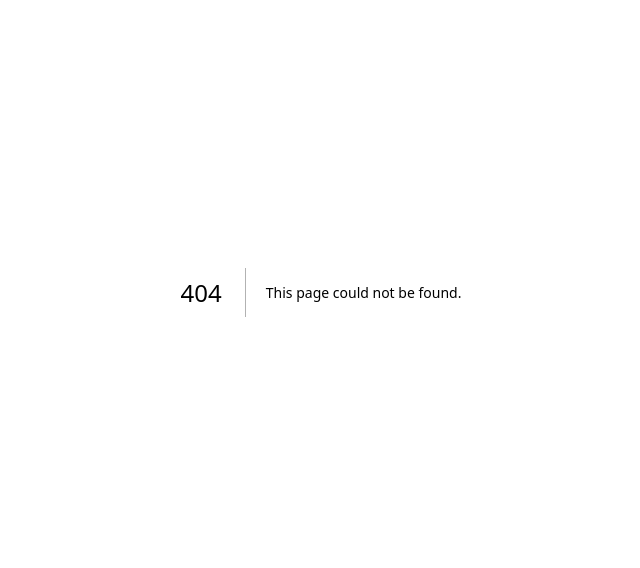
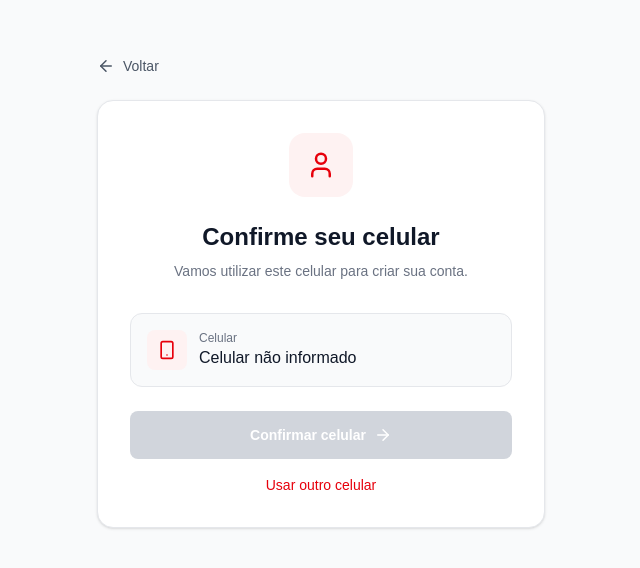
Before and after one commit to felipefpinto/icomida, a Next.js app: page /cadastro/usuario/confirmar-telefone in a window 1280 px wide. Before the commit this address had no page. Shown: the part 108-676 px from the top of the page, without its empty margins (319-959 px from the left). Built offline with nearby package versions, Linux system fonts and the light colour scheme.

Commit message:
(feat): inicio rota cadastro via celular

```diff
--- a/src/app/cadastro/page.jsx
+++ b/src/app/cadastro/page.jsx
@@ -14,17 +14,50 @@ export default function Cadastro() {
   const searchParams = useSearchParams();
 
   const email = searchParams.get("email");
+  const celular = searchParams.get("celular");
 
   function cadastrarUsuario() {
+    // Cadastro iniciado por e-mail
+    if (email) {
       router.push(
-      `/cadastro/usuario/confirmar-email?email=${encodeURIComponent(email || "")}`
+        `/cadastro/usuario/confirmar-email?email=${encodeURIComponent(
+          email
+        )}`
       );
+      return;
+    }
+
+    // Cadastro iniciado por telefone
+    if (celular) {
+      router.push(
+        `/cadastro/usuario/confirmar-telefone?celular=${encodeURIComponent(
+          celular
+        )}`
+      );
+      return;
+    }
   }
 
   function cadastrarRestaurante() {
+    // Cadastro de restaurante por e-mail
+    if (email) {
       router.push(
-      `/cadastro/restaurante/confirmar-email?email=${encodeURIComponent(email || "")}`
+        `/cadastro/restaurante/confirmar-email?email=${encodeURIComponent(
+          email
+        )}`
       );
+      return;
+    }
+
+    // Cadastro de restaurante por celular
+    if (celular) {
+      router.push(
+        `/cadastro/restaurante/confirmar-telefone?celular=${encodeURIComponent(
+          celular
+        )}`
+      );
+      return;
+    }
   }
 
   return (
@@ -84,7 +117,8 @@ export default function Cadastro() {
               hover:bg-red-50
             "
           >
-            <div className="
+            <div
+              className="
                 flex
                 h-12
                 w-12
@@ -93,7 +127,8 @@ export default function Cadastro() {
                 rounded-xl
                 bg-red-50
                 text-red-600
-            ">
+              "
+            >
               <User size={24} />
             </div>
 
@@ -132,7 +167,8 @@ export default function Cadastro() {
               hover:bg-red-50
             "
           >
-            <div className="
+            <div
+              className="
                 flex
                 h-12
                 w-12
@@ -141,7 +177,8 @@ export default function Cadastro() {
                 rounded-xl
                 bg-red-50
                 text-red-600
-            ">
+              "
+            >
               <Store size={24} />
             </div>
 
@@ -161,9 +198,16 @@ export default function Cadastro() {
             />
           </button>
 
+          {/* INFORMAÇÃO DO CADASTRO */}
           {email && (
             <p className="mt-6 text-center text-xs text-gray-400">
               E-mail informado: {email}
+            </p>
+          )}
+
+          {celular && (
+            <p className="mt-6 text-center text-xs text-gray-400">
+              Celular informado: {celular}
             </p>
           )}
 
--- /dev/null
+++ b/src/app/cadastro/usuario/confirmar-telefone/page.jsx
@@ -0,0 +1,173 @@
+
+"use client";
+
+import Link from "next/link";
+import { useRouter, useSearchParams } from "next/navigation";
+
+import {
+  ArrowLeft,
+  Smartphone,
+  ArrowRight,
+  User,
+} from "lucide-react";
+
+export default function CadastroUsuario() {
+  const router = useRouter();
+  const searchParams = useSearchParams();
+
+  const celular = searchParams.get("celular");
+
+  function confirmarCelular() {
+    // Próxima etapa do cadastro
+    router.push(
+      `/cadastro/usuario/verificar-telefone?celular=${encodeURIComponent(
+        celular || ""
+      )}`
+    );
+  }
+
+  return (
+    <main className="flex min-h-screen items-center justify-center bg-gray-50 px-4 py-10">
+      <div className="w-full max-w-md">
+
+        {/* VOLTAR */}
+        <Link
+          href={`/cadastro?celular=${encodeURIComponent(celular || "")}`}
+          className="
+            mb-6
+            inline-flex
+            items-center
+            gap-2
+            text-sm
+            text-gray-600
+            transition
+            hover:text-red-600
+          "
+        >
+          <ArrowLeft size={18} />
+          Voltar
+        </Link>
+
+        {/* CARD */}
+        <div className="rounded-2xl border border-gray-200 bg-white p-8 shadow-sm">
+
+          {/* ÍCONE */}
+          <div className="mb-6 flex justify-center">
+            <div
+              className="
+                flex
+                h-16
+                w-16
+                items-center
+                justify-center
+                rounded-2xl
+                bg-red-50
+                text-red-600
+              "
+            >
+              <User size={30} />
+            </div>
+          </div>
+
+          {/* TÍTULO */}
+          <div className="text-center">
+            <h1 className="text-2xl font-bold text-gray-900">
+              Confirme seu celular
+            </h1>
+
+            <p className="mt-2 text-sm text-gray-500">
+              Vamos utilizar este celular para criar sua conta.
+            </p>
+          </div>
+
+          {/* CELULAR */}
+          <div
+            className="
+              mt-8
+              flex
+              items-center
+              gap-3
+              rounded-xl
+              border
+              border-gray-200
+              bg-gray-50
+              p-4
+            "
+          >
+            {/* ÍCONE DO CELULAR */}
+            <div
+              className="
+                flex
+                h-10
+                w-10
+                items-center
+                justify-center
+                rounded-lg
+                bg-red-50
+                text-red-600
+              "
+            >
+              <Smartphone size={20} />
+            </div>
+
+            {/* NÚMERO */}
+            <div className="min-w-0 flex-1">
+              <p className="text-xs text-gray-500">
+                Celular
+              </p>
+
+              <p className="truncate font-medium text-gray-900">
+                {celular || "Celular não informado"}
+              </p>
+            </div>
+          </div>
+
+          {/* CONFIRMAR */}
+          <button
+            type="button"
+            onClick={confirmarCelular}
+            disabled={!celular}
+            className="
+              mt-6
+              flex
+              h-12
+              w-full
+              items-center
+              justify-center
+              gap-2
+              rounded-lg
+              bg-red-600
+              text-sm
+              font-semibold
+              text-white
+              transition
+              hover:bg-red-700
+              disabled:cursor-not-allowed
+              disabled:bg-gray-300
+            "
+          >
+            Confirmar celular
+            <ArrowRight size={18} />
+          </button>
+
+          {/* ALTERAR */}
+          <Link
+            href="/login"
+            className="
+              mt-4
+              block
+              text-center
+              text-sm
+              font-medium
+              text-red-600
+              hover:text-red-700
+            "
+          >
+            Usar outro celular
+          </Link>
+
+        </div>
+      </div>
+    </main>
+  );
+}
--- a/src/app/cadastro/usuario/telefone/page.jsx
+++ b/src/app/cadastro/usuario/telefone/page.jsx
@@ -6,7 +6,7 @@ import Link from "next/link";
 import {
   ArrowLeft,
   ArrowRight,
-  Phone,
+  Smartphone,
   User,
 } from "lucide-react";
 
@@ -102,7 +102,7 @@ export default function TelefoneUsuario() {
                 text-red-600
               "
             >
-              <Phone size={30} />
+              <Smartphone size={30} />
             </div>
           </div>
 
@@ -110,24 +110,24 @@ export default function TelefoneUsuario() {
           <div className="text-center">
 
             <h1 className="text-2xl font-bold text-gray-900">
-              Informe seu telefone
+              Informe seu celular
             </h1>
 
             <p className="mt-2 text-sm leading-relaxed text-gray-500">
-              Precisamos do seu número de telefone para
+              Precisamos do seu número de celular para
               continuar o cadastro.
             </p>
 
           </div>
 
-          {/* TELEFONE */}
+          {/* CELULAR */}
           <div className="mt-8">
 
             <label
               htmlFor="telefone"
               className="mb-2 block text-sm font-medium text-gray-700"
             >
-              Telefone
+              Celular:
             </label>
 
             <div
@@ -146,7 +146,7 @@ export default function TelefoneUsuario() {
                 focus-within:ring-red-100
               "
             >
-              <Phone
+              <Smartphone
                 size={20}
                 className="text-gray-400"
               />
--- a/src/app/login/page.jsx
+++ b/src/app/login/page.jsx
@@ -12,40 +12,73 @@ import {
 } from "lucide-react";
 
 export default function Login() {
+  const router = useRouter();
 
   const [method, setMethod] = useState(null);
-  const router = useRouter();
-
   const [email, setEmail] = useState("");
   const [phone, setPhone] = useState("");
 
    async function handleContinue() {
-  if (method !== "email") {
-    return;
-  }
-
     try {
+      // =========================
+      // LOGIN POR E-MAIL
+      // =========================
+      if (method === "email") {
         const response = await fetch(
           `http://127.0.0.1:8000/usuario/buscaremail?email=${encodeURIComponent(email)}`
         );
 
         console.log("Status da resposta:", response.status);
 
-    // Usuário encontrado
         if (response.status === 200) {
-      router.push(`/login/verificar-email?email=${encodeURIComponent(email)}`);
+          router.push(
+            `/login/verificar-email?email=${encodeURIComponent(email)}`
+          );
           return;
         }
 
-    // Usuário não encontrado
         if (response.status === 404) {
-      router.push(`/cadastro?email=${encodeURIComponent(email)}`);
+          router.push(
+            `/cadastro?email=${encodeURIComponent(email)}`
+          );
           return;
         }
 
-    // Qualquer outro erro
         throw new Error("Erro ao verificar e-mail");
+      }
 
+      // =========================
+      // LOGIN POR CELULAR
+      // =========================
+      if (method === "phone") {
+        const numero = phone.replace(/\D/g, "");
+
+        const celular = `${numero}`;
+
+        console.log("Celular enviado:", celular);
+
+        const response = await fetch(
+          `http://127.0.0.1:8000/usuario/buscarcelular?celular=${encodeURIComponent(celular)}`
+        );
+
+        console.log("Status da resposta:", response.status);
+
+        if (response.status === 200) {
+          router.push(
+            `/login/verificar-telefone?celular=${encodeURIComponent(celular)}`
+          );
+          return;
+        }
+
+        if (response.status === 404) {
+          router.push(
+            `/cadastro?celular=${encodeURIComponent(celular)}`
+          );
+          return;
+        }
+
+        throw new Error("Erro ao verificar celular");
+      }
     } catch (error) {
       console.error(error);
     }
@@ -474,9 +507,7 @@ export default function Login() {
                   "
                 >
 
-                  <span className="border-r border-gray-200 px-3 text-sm text-gray-600">
-                    +55
-                  </span>
+
 
                   <Smartphone
                     size={19}
```
Lines whose indentation alone changed are shown as unchanged.
